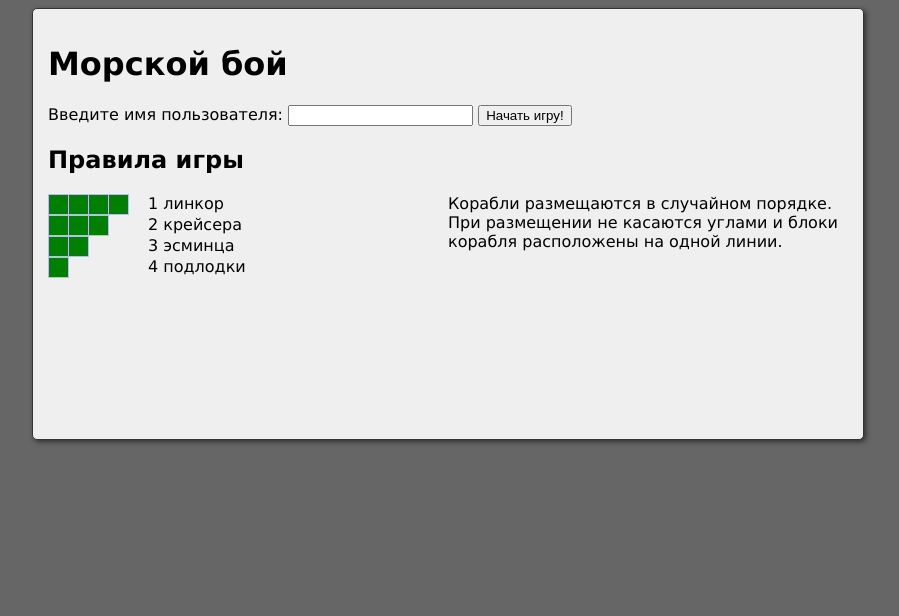
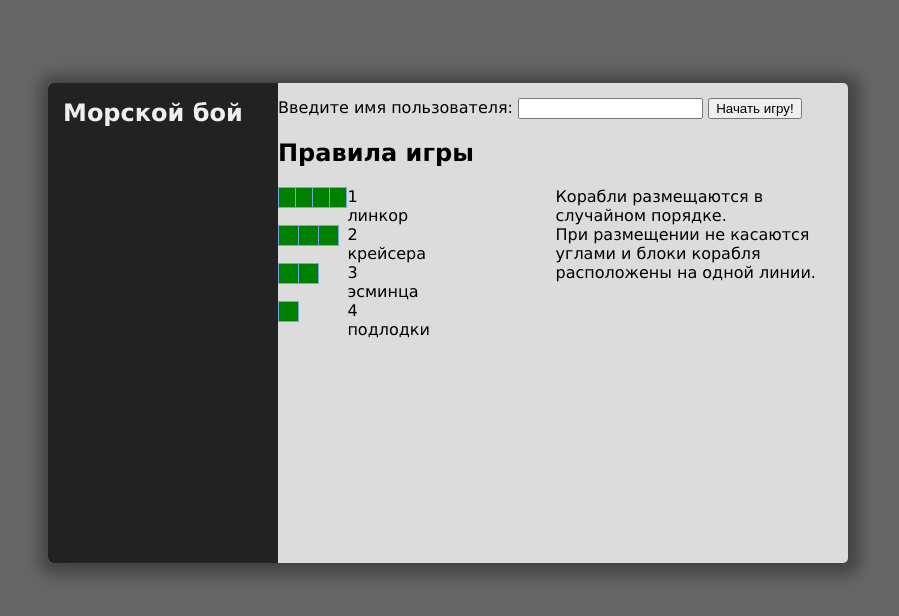
Before and after one commit to stebator/battleship, a plain HTML site: page index.html in a window 1280 px wide. Shown: the whole page, without its empty margins (192-1091 px from the left). Drawn offline with Linux system fonts and the light colour scheme.

Commit message:
visual fixes

```diff
--- a/css/style.css
+++ b/css/style.css
@@ -1,17 +1,35 @@
 /* Общие стили */
+html, body {
+    height: 100%;
+}
 body {
     background: #666;
     font-family: "Lucida Sans Unicode", "Lucida Grande", sans-serif;
 }
 .main {
-    background: #efefef;
+    top: 75px;
+    background: #dcdcdc;
     width: 800px;
     min-height: 400px;
+    height: 60%;
     margin: 0 auto;
-    border: 1px solid #333;
-    box-shadow: 2px 2px 5px #333;
+    box-shadow: 2px 2px 15px 10px #444;
     position: relative;
     border-radius: 5px;
+    overflow: hidden;
+}
+.panel-left {
+    width: 200px;
+    height: 100%;
+    float: left;
+    background: #222;
+    padding: 0 15px 0 15px;
+    color: #efefef;
+}
+.panel-left h1 {
+    font-size: 1.5em;
+}
+.content {
     padding: 15px;
 }
 .hidden {
@@ -36,9 +54,8 @@ body {
 
 .user,
 .opponent {
-    width: 320px;
     float: left;
-    padding: 20px 0 20px 80px;
+    padding: 0px 30px 20px 30px;
 }
 .name {
     font-weight: bold;
@@ -47,9 +64,11 @@ body {
 .field {
     border-collapse: collapse;
     display: table;
+    background: #fff;
 }
 .field.active {
     outline: 5px solid lightgreen;
+    box-shadow: 0 0 15px 10px lightgreen;
 }
 .field .row {
     overflow: hidden;
@@ -60,7 +79,7 @@ body {
     width: 20px;
     height: 20px;
     padding: 0;
-    border: 1px solid #b0c4de;
+    border: 1px solid #79a6de;
     -webkit-box-sizing: border-box;
     -moz-box-sizing: border-box;
     box-sizing: border-box;
@@ -74,6 +93,6 @@ body {
 }
 .field .row .cell.miss {
     text-align: center;
-    color: grey;
+    color: #898989;
     background: lightgrey;
 }
--- a/index.html
+++ b/index.html
@@ -29,8 +29,9 @@
     <div class="hidden" id="bsTemplates">
 
         <div class="bsMain">
-            <h1></h1>
-            <div class="leftPanel"></div>
+            <div class="panel-left">
+                <h1></h1>
+            </div>
             <div class="content"></div>
         </div>
 
```
